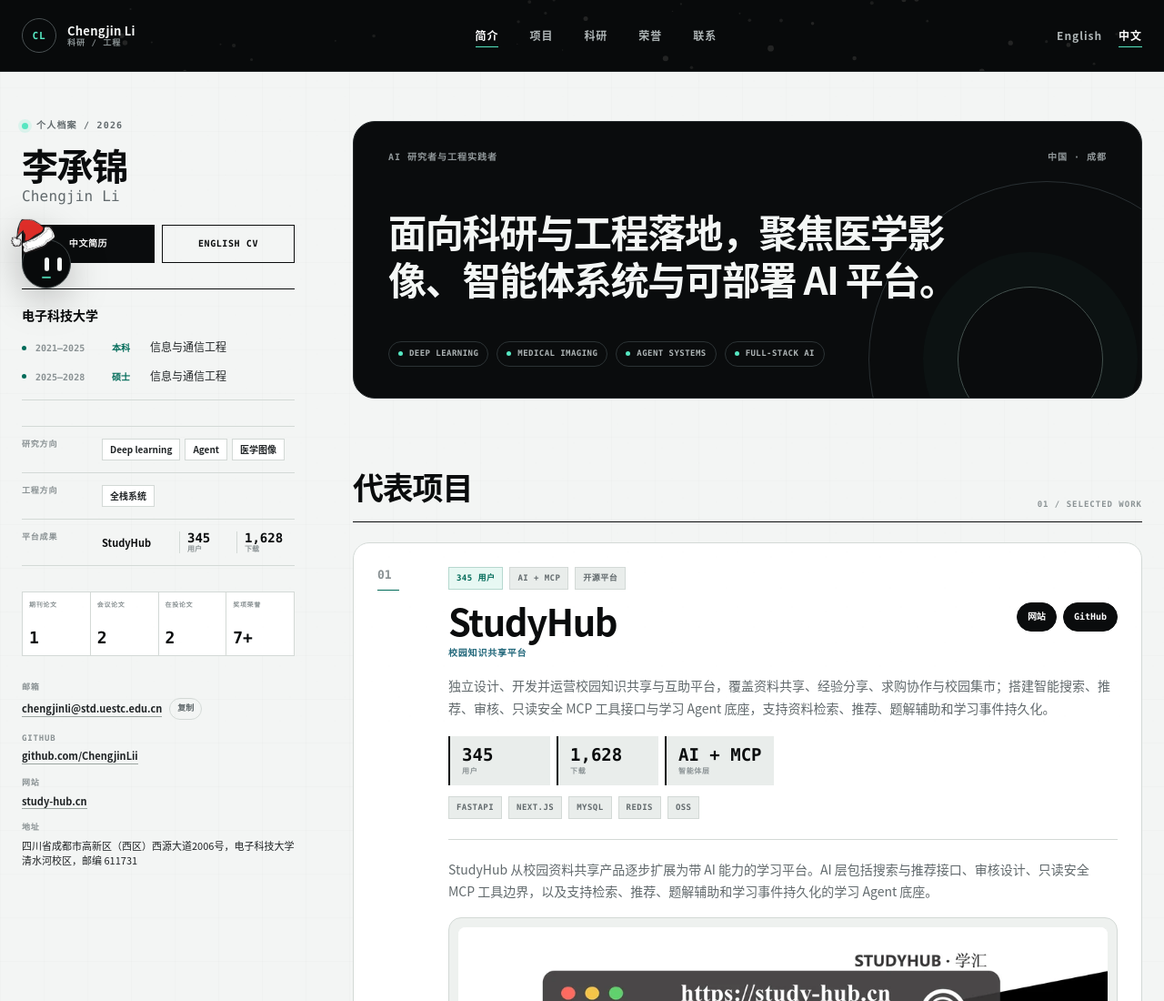
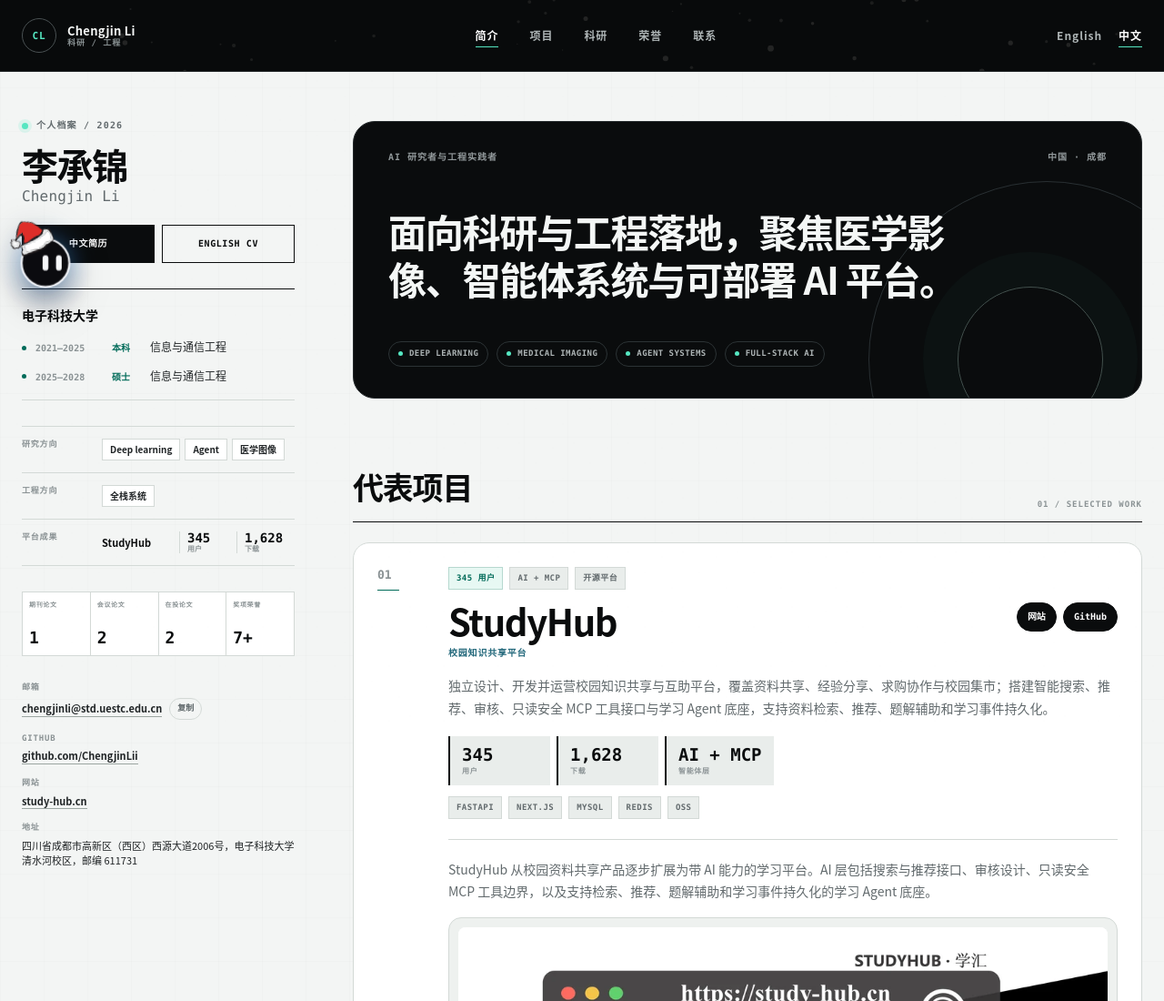
Before and after one commit to ChengjinLii/ChengjinLii.github.io, a plain HTML site: page index.html in a window 1280 px wide. Shown: the top 1100 px of the page at 91% size. Drawn offline with Linux system fonts and the light colour scheme.

Commit message:
Restore StudyHub bot appearance

```diff
--- a/index.html
+++ b/index.html
@@ -34,7 +34,7 @@
     </script>
     <title>Chengjin Li | 李承锦</title>
     <link rel="icon" href="./assets/favicon.svg" type="image/svg+xml" />
-    <link rel="stylesheet" href="./styles.css?v=20260715-moonshot-refactor" />
+    <link rel="stylesheet" href="./styles.css?v=20260715-bot-restore" />
   </head>
   <body>
     <div class="grain" aria-hidden="true"></div>
--- a/styles.css
+++ b/styles.css
@@ -1187,85 +1187,110 @@
   position: fixed;
   left: 24px;
   top: 33vh;
+  bottom: auto;
   z-index: 90;
-  width: 54px;
-  height: 54px;
   --hat-scale: 1.6;
   --hat-x: -62%;
   --hat-y: -90%;
   --hat-rot: -10deg;
   --hat-width: 110%;
   --hat-height: 74%;
+  width: 52px;
+  height: 52px;
+  display: block;
   animation: floaty-bob 6s ease-in-out infinite;
-  filter: drop-shadow(0 12px 20px rgba(0, 0, 0, 0.25));
+  filter: drop-shadow(0 10px 18px rgba(15, 23, 42, 0.25));
 }
 
 .floating-sidebar.is-dragging {
   animation-play-state: paused;
+  cursor: grabbing;
 }
 
 .floating-sidebar__bubble {
   position: relative;
-  display: grid;
-  width: 54px;
-  height: 54px;
-  place-items: center;
+  display: flex;
+  align-items: center;
+  justify-content: center;
+  width: 52px;
+  height: 52px;
   padding: 0;
-  border: 1px solid #3f4749;
-  border-radius: 50%;
-  background: #080a0b;
+  border: 2px solid #f5f7fb;
+  border-radius: 999px;
+  background: #0b0b0f;
+  color: #0f172a;
+  box-shadow:
+    0 10px 18px rgba(15, 23, 42, 0.18),
+    0 0 12px rgba(0, 0, 0, 0.16);
   cursor: pointer;
   overflow: visible;
   touch-action: none;
-  transition: border-color 160ms ease, transform 160ms ease;
+  animation: bubble-pulse 2.8s ease-in-out infinite;
+  transition: transform 0.2s ease, box-shadow 0.2s ease;
+}
+
+.floating-sidebar.is-dragging .floating-sidebar__bubble,
+.floating-sidebar__header {
+  cursor: grab;
+}
+
+.floating-sidebar.is-dragging .floating-sidebar__bubble,
+.floating-sidebar.is-dragging .floating-sidebar__header {
+  cursor: grabbing;
 }
 
 .floating-sidebar__bubble:hover {
-  border-color: var(--accent);
-  transform: scale(1.05);
+  transform: translateY(-2px) scale(1.04);
 }
 
 .floating-sidebar__bubble::before,
 .floating-sidebar__bubble::after {
-  content: none;
-}
-
-.floating-face {
+  content: none !important;
+  display: none !important;
+  border: 0 !important;
+  animation: none !important;
+}
+
+.floating-sidebar__bubble .floating-face {
   position: absolute;
   inset: 0;
-  display: grid;
-  place-items: center;
+  display: flex;
+  align-items: center;
+  justify-content: center;
   overflow: hidden;
   border-radius: 50%;
-}
-
-.floating-face::before {
+  background: transparent;
+  box-shadow: none;
+}
+
+.floating-sidebar__bubble .floating-face::before {
   content: "";
   position: relative;
   display: block;
-  width: 5px;
-  height: 15px;
+  width: 6px;
+  height: 16px;
   border-radius: 999px;
-  background: #f5f8f7;
-  box-shadow: 14px 0 0 #f5f8f7;
-  transform: translate(var(--eye-x, 0), var(--eye-y, 0));
-  transition: transform 80ms ease-out;
+  background: #f7f8fb;
+  box-shadow: 14px 0 0 #f7f8fb;
+  transform: translate(var(--eye-x, 0px), var(--eye-y, 0px));
+  transition: transform 0.08s ease-out;
   animation: eye-blink 5s ease-in-out infinite;
 }
 
-.floating-face::after {
+.floating-sidebar__bubble .floating-face::after {
   content: "";
   position: absolute;
-  bottom: 10px;
-  width: 10px;
-  height: 2px;
-  border-radius: 999px;
-  background: var(--accent);
-  opacity: 0.85;
+  width: 0;
+  height: 0;
+  box-shadow: none;
 }
 
 .floating-sidebar__hat {
-  display: none;
+  position: absolute;
+  width: 0;
+  height: 0;
+  overflow: hidden;
+  pointer-events: none;
 }
 
 .floating-sidebar.hat-santa {
@@ -1284,7 +1309,7 @@
   background: var(--hat-image) no-repeat 50% 0 / contain;
   pointer-events: none;
   transform: translate(calc(var(--hat-x) + 4.5px), calc(var(--hat-y) + 14.5px)) rotate(var(--hat-rot)) scale(var(--hat-scale));
-  transform-origin: 78% 90%;
+  transform-origin: var(--hat-origin, 78% 90%);
 }
 
 .floating-sidebar__panel {
@@ -1549,14 +1574,32 @@
   }
 }
 
+@keyframes bubble-pulse {
+  0%,
+  100% {
+    box-shadow: 0 12px 24px rgba(15, 23, 42, 0.2), 0 0 20px rgba(78, 168, 255, 0.35);
+    transform: scale(1);
+  }
+
+  50% {
+    box-shadow: 0 16px 28px rgba(15, 23, 42, 0.28), 0 0 26px rgba(78, 168, 255, 0.45);
+    transform: scale(1.05);
+  }
+}
+
 @keyframes eye-blink {
   0%,
   90%,
   100% {
-    transform: translate(var(--eye-x, 0), var(--eye-y, 0)) scaleY(1);
-  }
+    transform: translate(var(--eye-x, 0px), var(--eye-y, 0px)) scaleY(1);
+  }
+
   94% {
-    transform: translate(var(--eye-x, 0), var(--eye-y, 0)) scaleY(0.08);
+    transform: translate(var(--eye-x, 0px), var(--eye-y, 0px)) scaleY(0.2);
+  }
+
+  96% {
+    transform: translate(var(--eye-x, 0px), var(--eye-y, 0px)) scaleY(0.05);
   }
 }
 
```
